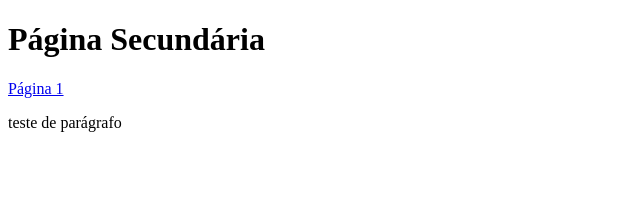
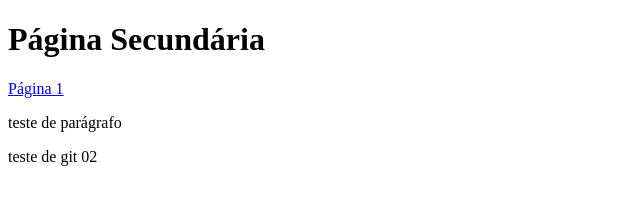
Before and after one commit to leandro-machiori/aula_git, a plain HTML site: page teste/index2.html in a window 1280 px wide. Shown: the whole page, without its empty margins (0-640 px from the left). Drawn offline with Linux system fonts and the light colour scheme.

Commit message:
segundo teste da pasta

```diff
--- a/teste/index2.html
+++ b/teste/index2.html
@@ -9,5 +9,6 @@
     <h1>Página Secundária</h1>
     <a href="index.html">Página 1</a>
     <p>teste de parágrafo</p>
+    <p>teste de git 02</p>
 </body>
 </html>
```
